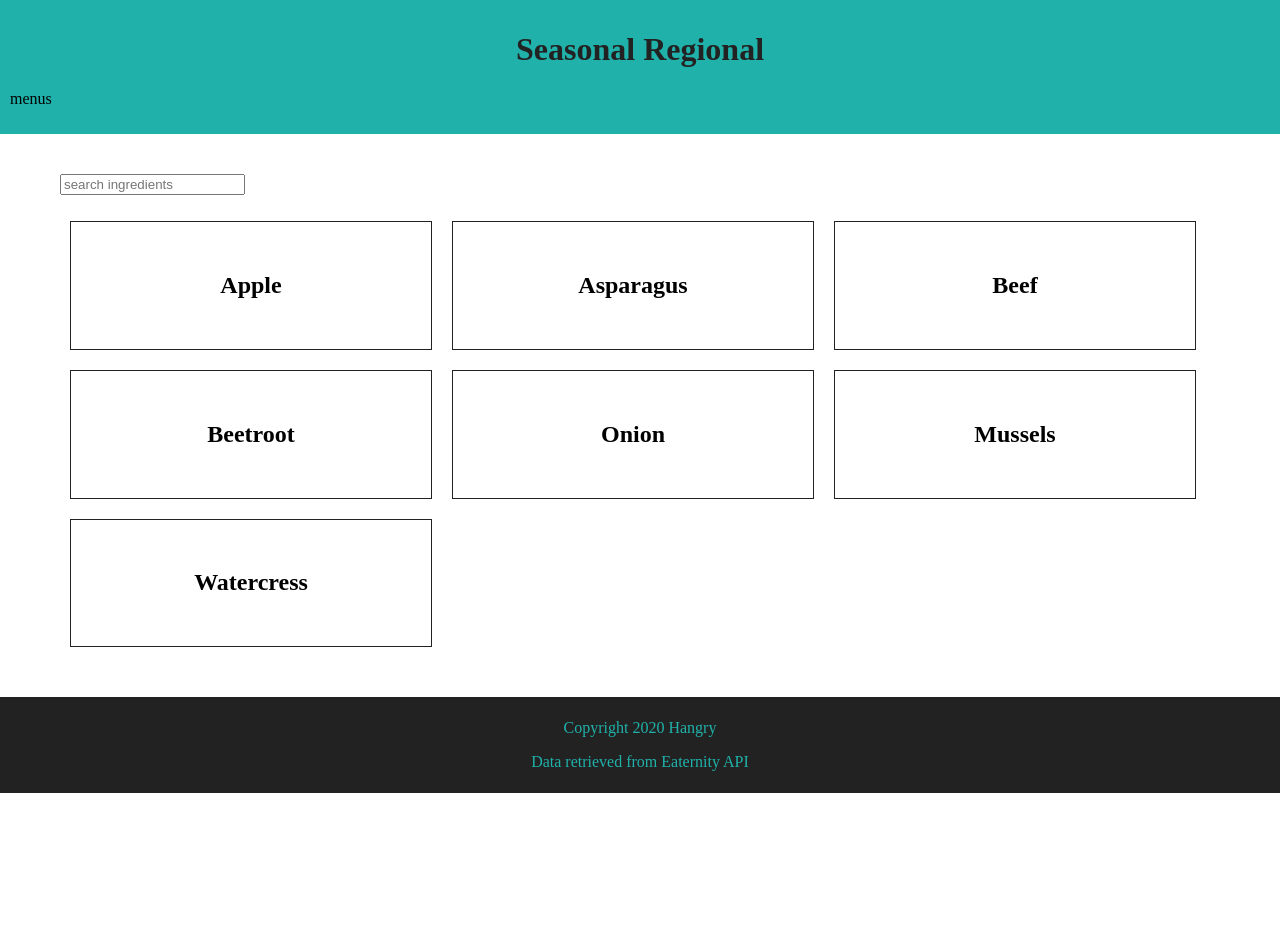
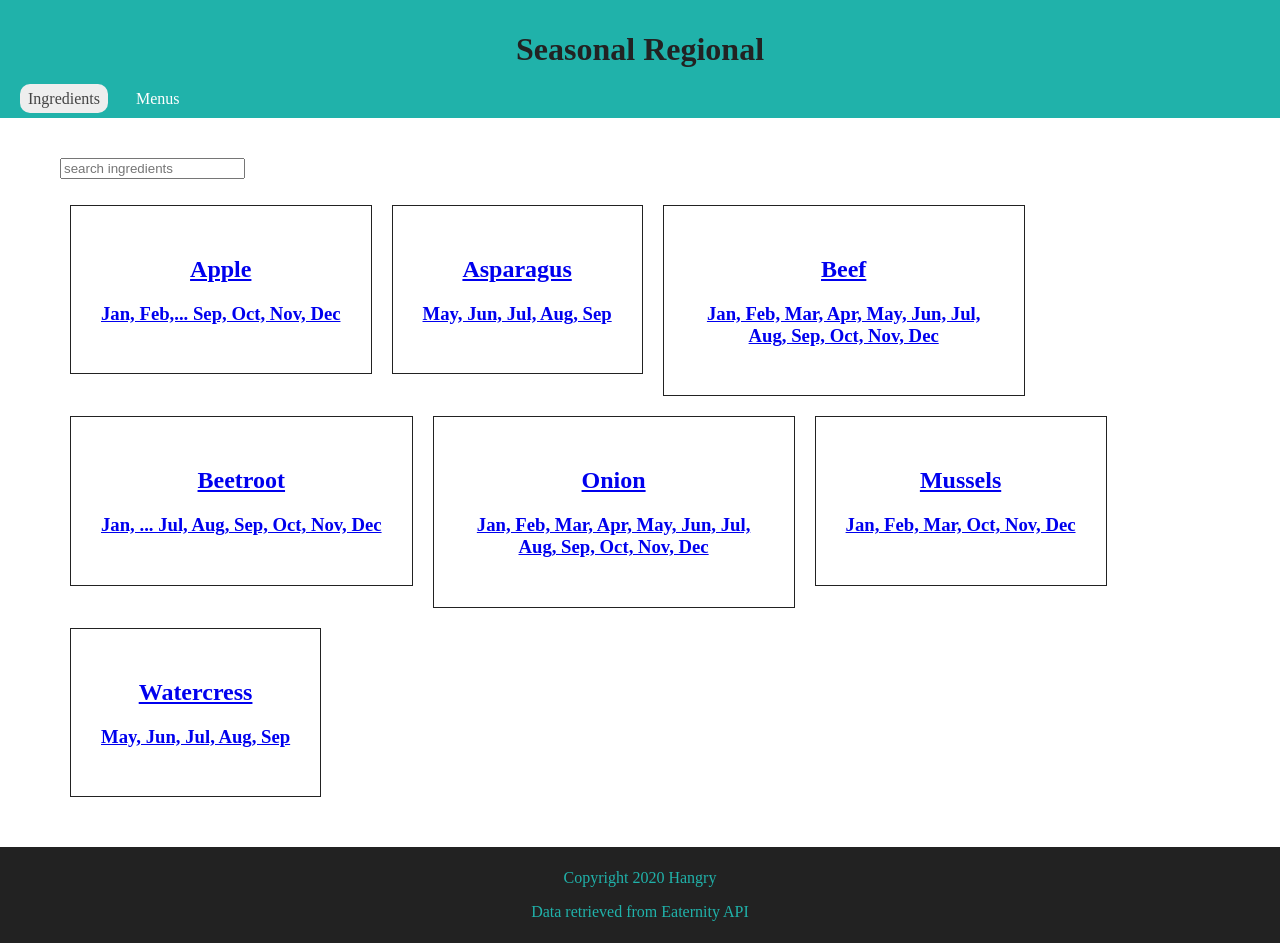
Before and after one commit to junolouise/seasonal-and-regional, a Vue app: page / in a window 1280 px wide. Before the commit the page ends 800 px from the top, so only its background shows below. Built offline with nearby package versions, Linux system fonts and the light colour scheme.

Commit message:
get all routes working and link screen clicks

```diff
--- a/package.json
+++ b/package.json
@@ -14,7 +14,8 @@
     "core-js": "^3.6.4",
     "express": "^4.17.1",
     "serve-static": "^1.14.1",
-    "vue": "^2.6.11"
+    "vue": "^2.6.11",
+    "vue-router": "^3.1.6"
   },
   "devDependencies": {
     "@vue/cli-plugin-babel": "~4.2.0",
--- a/src/App.vue
+++ b/src/App.vue
@@ -1,9 +1,11 @@
 <template>
 	<div>
-		<app-header v-bind:component="component" v-on:changeComponent="updateComponent($event)"></app-header>
-		<keep-alive>
-			<component v-bind:is="component"></component>
-		</keep-alive>
+		<app-header></app-header>
+		<router-view>
+			<keep-alive>
+				<component v-bind:is="component"></component>
+			</keep-alive>
+		</router-view>
 		<app-footer></app-footer>
 	</div>
 </template>
@@ -26,12 +28,6 @@ export default {
 			component: 'app-ingredients',
 		};
 	},
-	methods: {
-		updateComponent: function(updatedComponent) {
-			this.component = updatedComponent;
-			console.log('in App Vue updateComponent', this.component);
-		},
-	},
 };
 </script>
 
--- a/src/components/Header.vue
+++ b/src/components/Header.vue
@@ -1,36 +1,17 @@
 <template>
 	<header>
 		<h1>{{ title }}</h1>
-		<p v-on:click="changeComponent">{{ componentLink }}</p>
+		<li><router-link to="/" exact>Ingredients</router-link></li>
+		<li><router-link to="/menus">Menus</router-link></li>
 	</header>
 </template>
 
 <script>
 export default {
-	props: {
-		component: {
-			type: String,
-			required: true,
-		},
-	},
 	data() {
 		return {
 			title: 'Seasonal Regional',
-			componentLink: 'menus',
 		};
-	},
-	methods: {
-		changeComponent: function() {
-			if (this.component == 'app-ingredients') {
-				this.componentLink = 'ingredients';
-				this.component = 'app-menus';
-			} else {
-				this.componentLink = 'menus';
-				this.component = 'app-ingredients';
-			}
-
-			this.$emit('changeComponent', this.component);
-		},
 	},
 };
 </script>
@@ -38,10 +19,30 @@ export default {
 <style scoped>
 header {
 	background: lightseagreen;
+	margin-bottom: 40px;
 	padding: 10px;
 }
 h1 {
 	color: #222;
 	text-align: center;
 }
+ul {
+	list-style-type: none;
+	text-align: center;
+	margin: 0;
+}
+li {
+	display: inline-block;
+	margin: 0 10px;
+}
+a {
+	color: #fff;
+	text-decoration: none;
+	padding: 6px 8px;
+	border-radius: 10px;
+}
+.router-link-active {
+	background: #eee;
+	color: #444;
+}
 </style>
--- a/src/components/Ingredients.vue
+++ b/src/components/Ingredients.vue
@@ -1,19 +1,17 @@
 <template>
 	<div id="ingredients">
-    <input
-      type="text"
-      v-model="filterIngredients"
-      placeholder="search ingredients"
-    />
+		<input type="text" v-model="filterIngredients" placeholder="search ingredients" />
 		<ul>
-      <li
+			<router-link
 				v-for="(ingredient, index) in filteredIngredients"
 				:key="index"
-        v-on:click="ingredient.show = !ingredient.show"
+				v-bind:to="'/menus/' + ingredient.name"
 			>
+				<li>
 					<h2>{{ ingredient.name }}</h2>
-        <h3 v-show="ingredient.show">{{ ingredient.season }}</h3>
+					<h3>{{ ingredient.season }}</h3>
 				</li>
+			</router-link>
 		</ul>
 	</div>
 </template>
@@ -21,36 +19,36 @@
 export default {
 	data() {
 		return {
-      filterIngredients: "",
+			filterIngredients: '',
 			ingredients: [
 				{
-          name: "Apple",
-          season: "Jan, Feb,... Sep, Oct, Nov, Dec",
-          show: false
+					name: 'Apple',
+					season: 'Jan, Feb,... Sep, Oct, Nov, Dec',
+					show: false,
 				},
-        { name: "Asparagus", season: "May, Jun, Jul, Aug, Sep", show: false },
+				{ name: 'Asparagus', season: 'May, Jun, Jul, Aug, Sep', show: false },
 				{
-          name: "Beef",
-          season: "Jan, Feb, Mar, Apr, May, Jun, Jul, Aug, Sep, Oct, Nov, Dec",
-          show: false
+					name: 'Beef',
+					season: 'Jan, Feb, Mar, Apr, May, Jun, Jul, Aug, Sep, Oct, Nov, Dec',
+					show: false,
 				},
 				{
-          name: "Beetroot",
-          season: "Jan, ... Jul, Aug, Sep, Oct, Nov, Dec",
-          show: false
+					name: 'Beetroot',
+					season: 'Jan, ... Jul, Aug, Sep, Oct, Nov, Dec',
+					show: false,
 				},
 				{
-          name: "Onion",
-          season: "Jan, Feb, Mar, Apr, May, Jun, Jul, Aug, Sep, Oct, Nov, Dec",
-          show: false
+					name: 'Onion',
+					season: 'Jan, Feb, Mar, Apr, May, Jun, Jul, Aug, Sep, Oct, Nov, Dec',
+					show: false,
 				},
 				{
-          name: "Mussels",
-          season: "Jan, Feb, Mar, Oct, Nov, Dec",
-          show: false
+					name: 'Mussels',
+					season: 'Jan, Feb, Mar, Oct, Nov, Dec',
+					show: false,
 				},
-        { name: "Watercress", season: "May, Jun, Jul, Aug, Sep", show: false }
-      ]
+				{ name: 'Watercress', season: 'May, Jun, Jul, Aug, Sep', show: false },
+			],
 		};
 	},
 	computed: {
@@ -58,8 +56,8 @@ export default {
 			return this.ingredients.filter(ingredient => {
 				return ingredient.name.match(this.filterIngredients);
 			});
-    }
-  }
+		},
+	},
 };
 </script>
 <style scoped>
--- a/src/components/Menus.vue
+++ b/src/components/Menus.vue
@@ -2,11 +2,7 @@
 	<div id="menus">
 		<input type="text" v-model="filterMenus" placeholder="search menus" />
 		<ul>
-      <li
-        v-for="(menu, index) in filteredmenus"
-        :key="index"
-        v-on:click="menu.show = !menu.show"
-      >
+			<li v-for="(menu, index) in filteredmenus" :key="index" v-on:click="menu.show = !menu.show">
 				<h2>{{ menu.name }}</h2>
 				<h3 v-show="menu.show">{{ menu.carbon }}</h3>
 			</li>
@@ -17,36 +13,37 @@
 export default {
 	data() {
 		return {
-      filterMenus: "",
+			filterMenus: this.$route.params.name,
+			search: 'search',
 			menus: [
 				{
-          name: "Apple Pie",
-          carbon: "200mg",
-          show: false
+					name: 'Apple Pie',
+					carbon: '200mg',
+					show: false,
 				},
-        { name: "Asparagus and eggs", carbon: "300mg", show: false },
+				{ name: 'Asparagus and eggs', carbon: '300mg', show: false },
 				{
-          name: "Beef Bourguignon",
-          carbon: "3 tonnes",
-          show: false
+					name: 'Beef Bourguignon',
+					carbon: '3 tonnes',
+					show: false,
 				},
 				{
-          name: "Beetroot salad",
-          carbon: "100mg",
-          show: false
+					name: 'Beetroot salad',
+					carbon: '100mg',
+					show: false,
 				},
 				{
-          name: "Onion Soup",
-          carbon: "100mg",
-          show: false
+					name: 'Onion Soup',
+					carbon: '100mg',
+					show: false,
 				},
 				{
-          name: "Mussels Soup",
-          carbon: "500mg",
-          show: false
+					name: 'Mussels Soup',
+					carbon: '500mg',
+					show: false,
 				},
-        { name: "Watercress soup", carbon: "0mg", show: false }
-      ]
+				{ name: 'Watercress soup', carbon: '0mg', show: false },
+			],
 		};
 	},
 	computed: {
@@ -54,8 +51,8 @@ export default {
 			return this.menus.filter(menu => {
 				return menu.name.match(this.filterMenus);
 			});
-    }
-  }
+		},
+	},
 };
 </script>
 <style scoped>
--- a/src/main.js
+++ b/src/main.js
@@ -1,8 +1,16 @@
-import Vue from 'vue'
-import App from './App.vue'
+import Vue from 'vue';
+import App from './App.vue';
+import VueRouter from 'vue-router';
+import Routes from './routes';
 
-Vue.config.productionTip = false
+Vue.use(VueRouter);
+Vue.config.productionTip = false;
+export const router = new VueRouter({
+	routes: Routes,
+	mode: 'history',
+});
 
 new Vue({
-  render: h => h(App),
-}).$mount('#app')
+	render: h => h(App),
+	router: router,
+}).$mount('#app');
--- /dev/null
+++ b/src/routes.js
@@ -0,0 +1,8 @@
+import Ingredients from './components/Ingredients.vue';
+import Menus from './components/Menus.vue';
+
+export default [
+	{ path: '/', component: Ingredients },
+	{ path: '/menus', component: Menus },
+	{ path: '/menus/:name', component: Menus },
+];
```
Also changed, not shown: 1 other file (tests, documents, lock files or other folders). Lines whose indentation alone changed are shown as unchanged.
